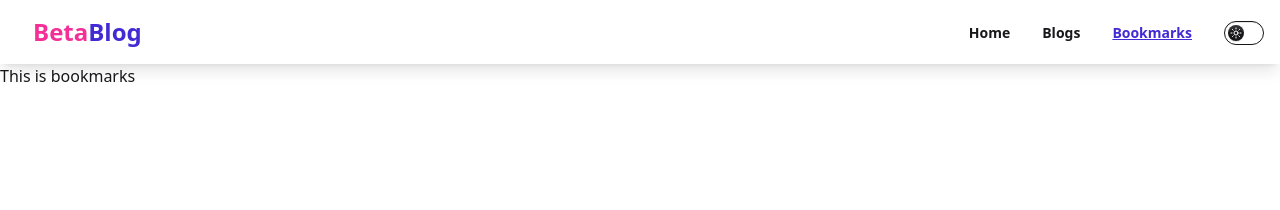
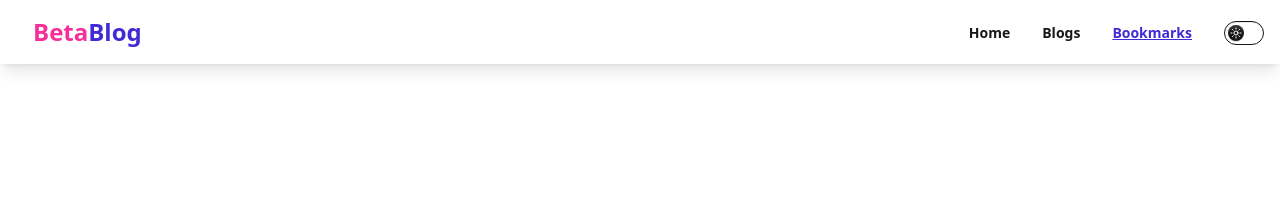
Before and after one commit to shohan89/beta-blog, a React (Vite) app: page /bookmarks in a window 1280 px wide. Shown: the top 210 px of the page. Built offline with nearby package versions, Linux system fonts and the light colour scheme.

Commit message:
feat: show all bookmarks from LS

```diff
--- a/src/pages/Bookmarks.jsx
+++ b/src/pages/Bookmarks.jsx
@@ -1,8 +1,20 @@
+import { useEffect, useState } from "react";
+import BlogCard from "../components/BlogCard";
+import { getBlogsFromLS } from "../utils";
 
 const Bookmarks = () => {
+    const [blogs, setBlogs] = useState([]);
+
+    useEffect(()=>{
+        const storedBlogs = getBlogsFromLS();
+        setBlogs(storedBlogs);
+    },[])
+
     return (
-        <div>
-            <h2>This is bookmarks</h2>
+        <div className="grid py-12 px-4 justify-center grid-cols-1 gap-4 sm:grid-cols-2 lg:grid-cols-4">
+            {
+                blogs.map(blog => <BlogCard key={blog.id} blog={blog} />)
+            }
         </div>
     );
 };
```
